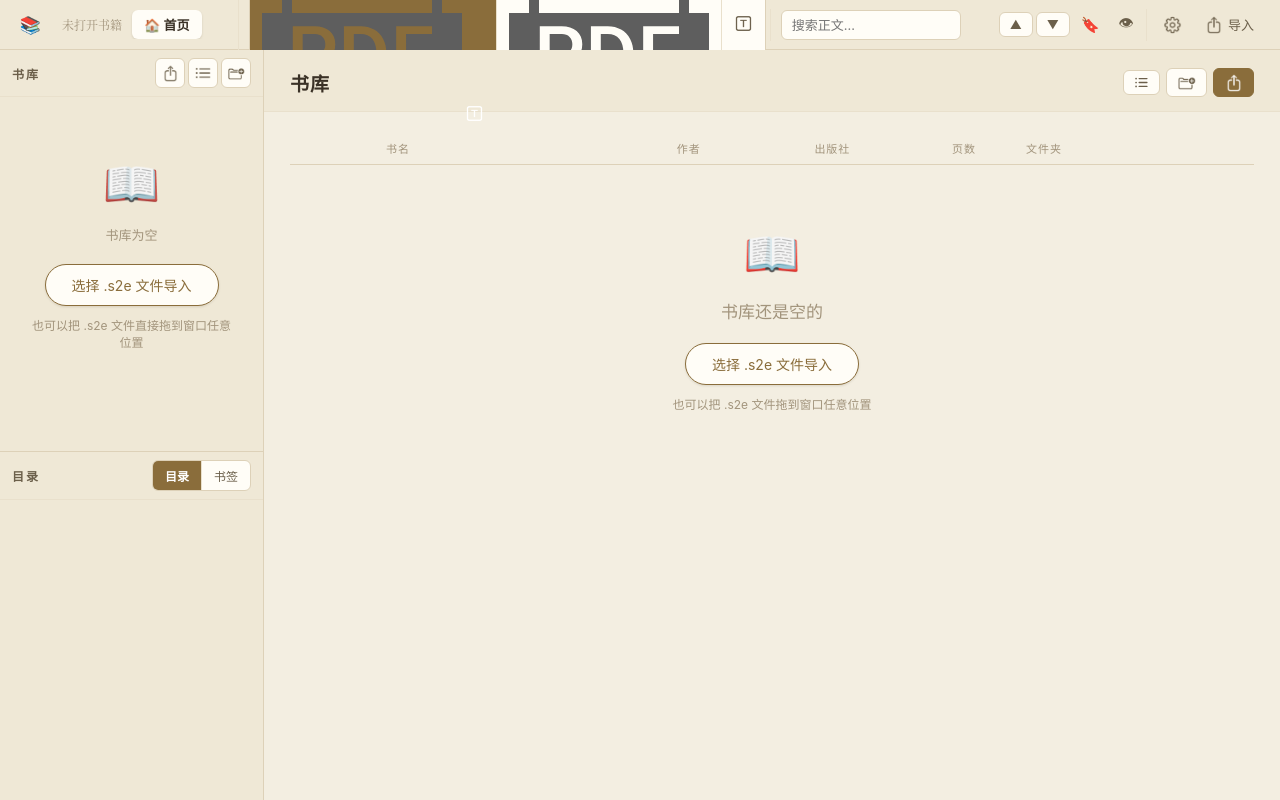
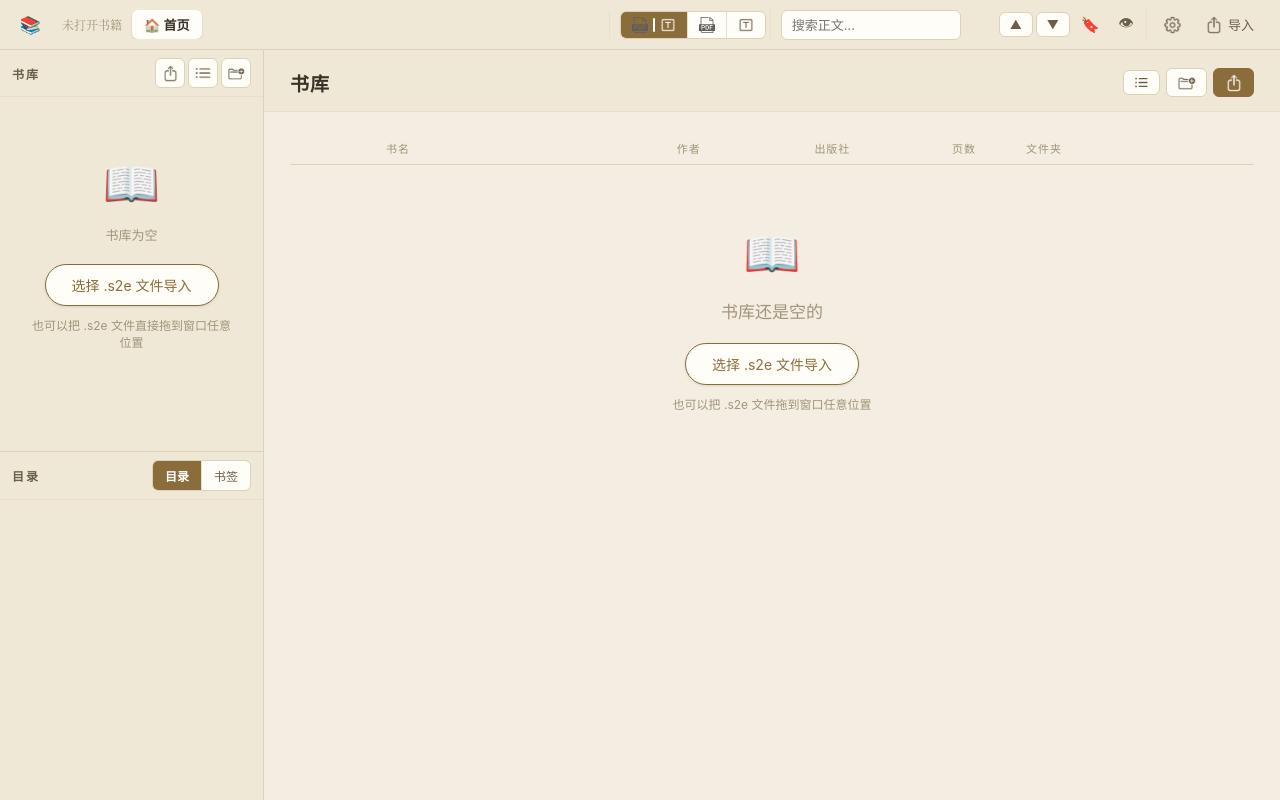
Before and after one commit to Goatherd0626/scan2ebook, a website built with Vite: page frontend/index.html in a window 1280 px wide. Built offline with nearby package versions, Linux system fonts and the light colour scheme.

Commit message:
修复视图切换图标：补上漏写的 CSS 规则，pdf.svg 限 16px（此前按 200px 原始尺寸渲染）

```diff
--- a/frontend/src/style.css
+++ b/frontend/src/style.css
@@ -121,6 +121,14 @@ input { font-family: var(--sans); }
 .seg button:first-child { border-left: none; }
 .seg button:hover { background: var(--panel-2); }
 .seg button.active { background: var(--accent); color: #fff; font-weight: 600; }
+/* 视图切换：logo 化按钮（此前规则漏写，导致 pdf.svg 按 200px 原始尺寸渲染） */
+#view-modes button {
+  display: inline-flex; align-items: center; justify-content: center; gap: 5px;
+  padding: 5px 11px;
+}
+#view-modes .vm-pdf { width: 16px !important; height: 16px !important; display: block; }
+#view-modes .vm-bar { width: 2px; height: 14px; background: currentColor; border-radius: 1px; }
+#view-modes .sf { width: 16px; height: 16px; }
 .mini {
   display: inline-flex; align-items: center; justify-content: center;
   padding: 4px 10px; border-radius: var(--r-sm); font-size: 12px;
```
